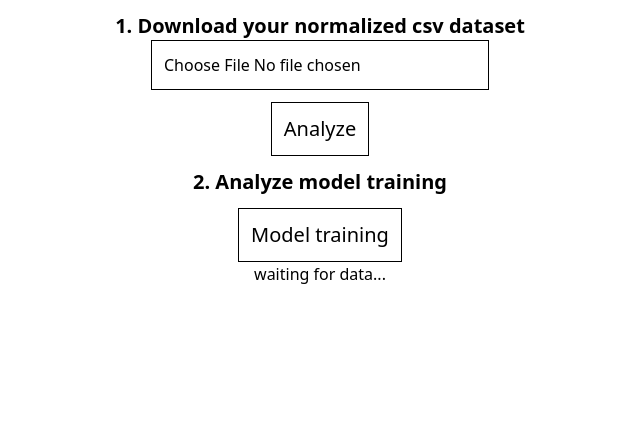
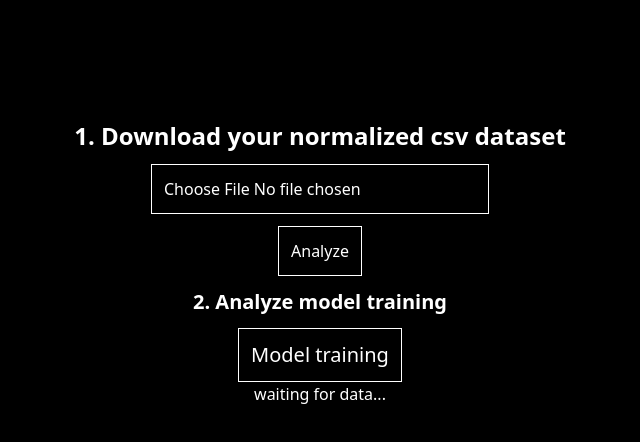
Before and after one commit to kitotp/schneider, a React (Vite) app in the folder front/: page / in a window 1280 px wide. Shown: the top 442 px of the page, without its empty margins (320-960 px from the left). Built offline with nearby package versions, Linux system fonts and the light colour scheme.

Commit message:
feature/gpt_generation

```diff
--- a/front/src/App.tsx
+++ b/front/src/App.tsx
@@ -6,8 +6,8 @@ function App() {
 
 
   return (
-    <div className="p-3">
-      <div className="flex flex-col justify-center items-center">
+    <div className="">
+      <div className="flex flex-col justify-start items-center bg-black min-h-screen">
         <FirstStep />
 
         <SecondStep />
--- a/front/src/components/FirstStep.tsx
+++ b/front/src/components/FirstStep.tsx
@@ -37,14 +37,14 @@ const FirstStep = () => {
 
 
     return (
-        <div className='flex flex-col items-center justify-center'>
-            <h1 className="text-xl font-semibold text-black">
+        <div className='flex flex-col items-center justify-center mt-30'>
+            <h1 className="text-2xl font-semibold text-white">
                 1. Download your normalized csv dataset
             </h1>
-            <input type="file" accept=".csv" onChange={handleFileChange} className="border p-3" />
+            <input type="file" accept=".csv" onChange={handleFileChange} className="mt-3 border p-3 border-white text-white" />
 
-            <button className="text-xl border border-black p-3 mt-3 cursor-pointer" onClick={handleUpload}>Analyze</button>
-            {accuracy && <p>Accuracy: {accuracy}</p>}
+            <button className="text-md hover:bg-white hover:text-black transform duration-300 hover:scale-105 border border-white text-white p-3 mt-3 cursor-pointer " onClick={handleUpload}>Analyze</button>
+            {accuracy && <p className='text-white'>Accuracy: {accuracy}</p>}
         </div>
     )
 }
--- a/front/src/components/LimeBarChart.tsx
+++ b/front/src/components/LimeBarChart.tsx
@@ -22,7 +22,7 @@ export default function LimeBarChart({ featureNames, meanContrib }: LimeBarChart
     }));
 
     return (
-        <div style={{ width: "600px", height: 450 }}>
+        <div style={{ width: "700px", height: 450 }}>
             <ResponsiveContainer>
                 <BarChart data={data} margin={{ top: 20, right: 20, left: 20, bottom: 80 }}>
 
--- a/front/src/components/SecondStep.tsx
+++ b/front/src/components/SecondStep.tsx
@@ -9,6 +9,24 @@ function SecondStep() {
         mean_contrib: number[];
         n_samples_used: number;
     } | null>(null);
+
+    const [gptResponse, setGptResponse] = useState<string | null>(null)
+
+    const analyzeGraph = async () => {
+        const res = await fetch('http://localhost:8000/gpt-analyze', {
+            method: "POST",
+            headers: { "Content-Type": "application/json" },
+            body: JSON.stringify(data)
+        })
+
+        if (!res.ok) {
+            throw new Error("couldn't analyze gpt data")
+        }
+
+        const resData = await res.json()
+
+        setGptResponse(resData.explanation)
+    }
 
     const analyzeTraining = async () => {
         try {
@@ -29,15 +47,33 @@ function SecondStep() {
     };
 
     return (
-        <div className="flex flex-col items-center justify-center mt-3">
-            <h1 className="text-xl font-semibold text-black">
+        <div className="flex flex-col items-center justify-center mt-3 bg-black">
+            <h1 className="text-xl font-semibold text-white">
                 2. Analyze model training
             </h1>
 
-            <button className="text-xl border border-black p-3 mt-3 cursor-pointer" onClick={analyzeTraining}>Model training</button>
+            <button className="text-xl border text-white border-white p-3 mt-3 cursor-pointer" onClick={analyzeTraining}>Model training</button>
             {(lime && data) ? (
                 <LimeBarChart featureNames={data.feature_names} meanContrib={data.mean_contrib} />
-            ) : <p>waiting for data...</p>}
+            ) : <p className="text-white">waiting for data...</p>}
+
+            {data &&
+                <div className='flex flex-col items-center justify-center'>
+                    <button className='border border-white text-white cursor-pointer hover:scale-105 transform duration-150 hover:bg-white hover:text-black hover:font-semibold p-3' onClick={analyzeGraph}>Explain me the graph</button>
+                </div>
+            }
+            {gptResponse && (
+                <div className="mt-6 w-full max-w-2xl bg-gray-400 rounded-xl p-5 space-y-4">
+                    {gptResponse
+                        .split('\n')
+                        .map((line, i) => (
+                            <p key={i} className={`text-lg ${i < 2 ? "font-semibold text-black" : "text-white"}`}>
+                                {line.trim()}
+                            </p>
+                        ))
+                    }
+                </div>
+            )}
         </div>
     )
 }
--- a/front/src/components/ThirdStep.tsx
+++ /dev/null
@@ -1,9 +0,0 @@
-import React from 'react'
-
-const ThirdStep = () => {
-  return (
-    <div>ThirdStep</div>
-  )
-}
-
-export default ThirdStep
```
Also changed, not shown: 1 other file (tests, documents, lock files or other folders).
